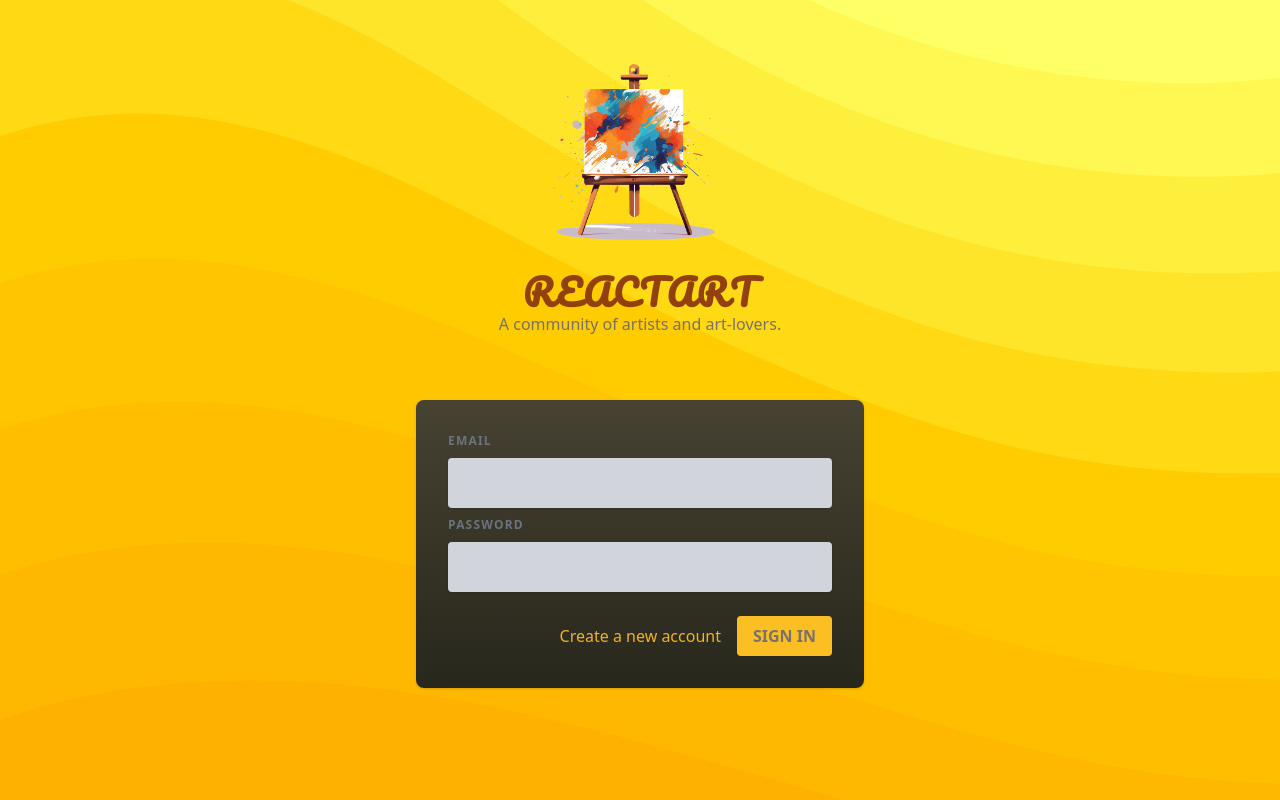
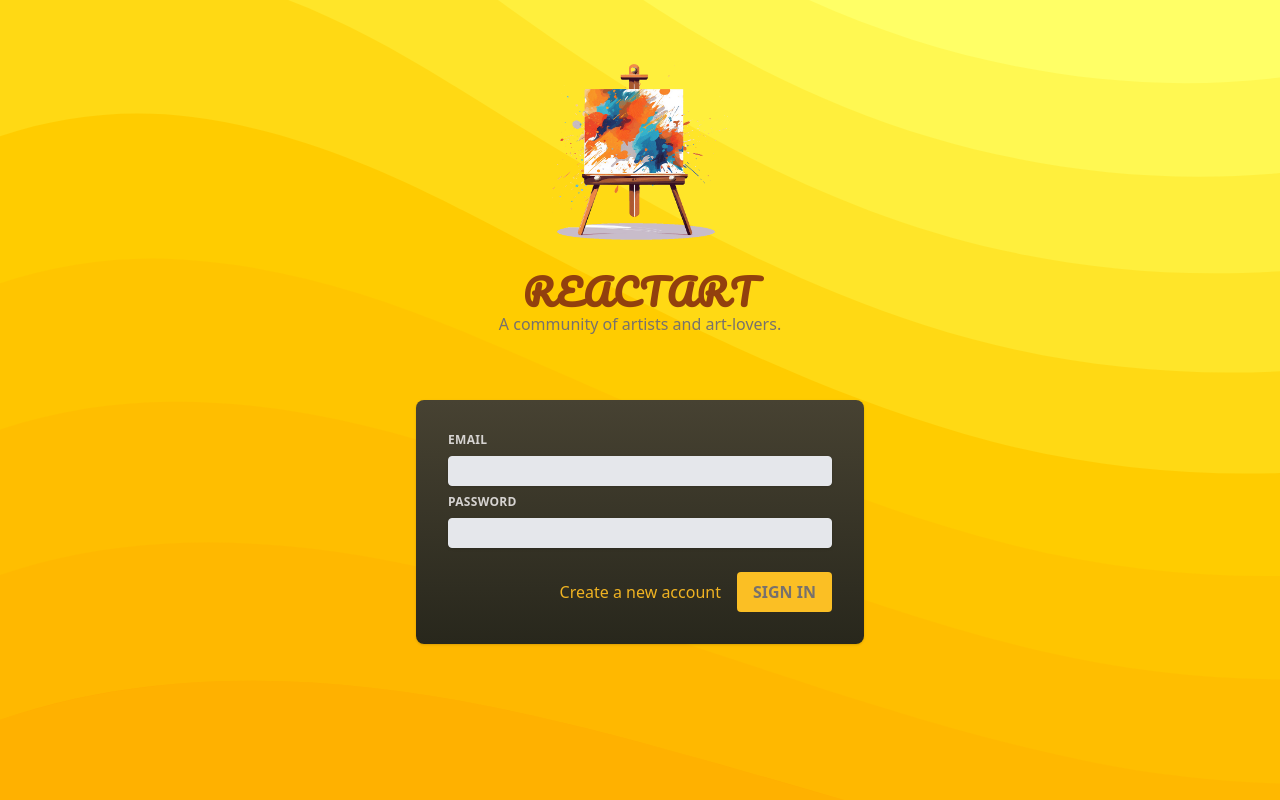
Before and after one commit to soundarrajan-official/07-react-styling, a React (Vite) app: page / in a window 1280 px wide. Built offline with nearby package versions, Linux system fonts and the light colour scheme.

Commit message:
Use tailwindcss dynamic and conditional styling in Input component instead of styled components

```diff
--- a/src/components/Input/Input.jsx
+++ b/src/components/Input/Input.jsx
@@ -1,36 +1,21 @@
-import { styled } from 'styled-components';
+const Input = ({label, type, invalid, ...props}) => {
+    let labelStyle = "block mb-2 text-xs font-bold tracking-wide uppercase";
+    let inputClasses = "w-full px-3 py-1 leading-tight border rounded shadow";
 
-const Label = styled.label`
-  display: block;
-  margin-bottom: 0.5rem;
-  font-size: 0.75rem;
-  font-weight: 700;
-  letter-spacing: 0.1em;
-  text-transform: uppercase;
-  color: ${({$invalid}) => $invalid ? "#f87171" : "#6b7280"};
-  `
+    if (invalid) {
+        labelStyle += " text-red-400";
+        inputClasses += " text-red-500 bg-red-100 border-red-300";
+    } else {
+        labelStyle += " text-stone-300";
+        inputClasses += " text-gray-700 bg-gray-200";
+    }
 
-const Input = styled.input`
-  width: 100%;
-  padding: 0.75rem 1rem;
-  line-height: 1.5;
-  background-color: ${({$invalid}) => $invalid ? "#fed2d2" : "#d1d5db"};
-  color: ${({$invalid}) => $invalid ? "#ef4444" : "#374151"};
-  border: 1px solid ${({$invalid}) => $invalid ? "#f73f3f" : "transparent"};
-  border-radius: 0.25rem;
-  box-shadow: 0 1px 3px 0 rgba(0, 0, 0, 0.1), 0 1px 2px 0 rgba(0, 0, 0, 0.06);
-`
-
-const CustomInput = ({label, type, invalid, ...props}) => {
     return (
         <p>
-        <Label $invalid={invalid}>{label}</Label>
-        <Input
-            $invalid={invalid}
-            {...props}
-        />
+            <label className={labelStyle}>{label}</label>
+            <input className={inputClasses}{...props}/>
         </p>
     )
 }
 
-export default CustomInput;
+export default Input;
```
